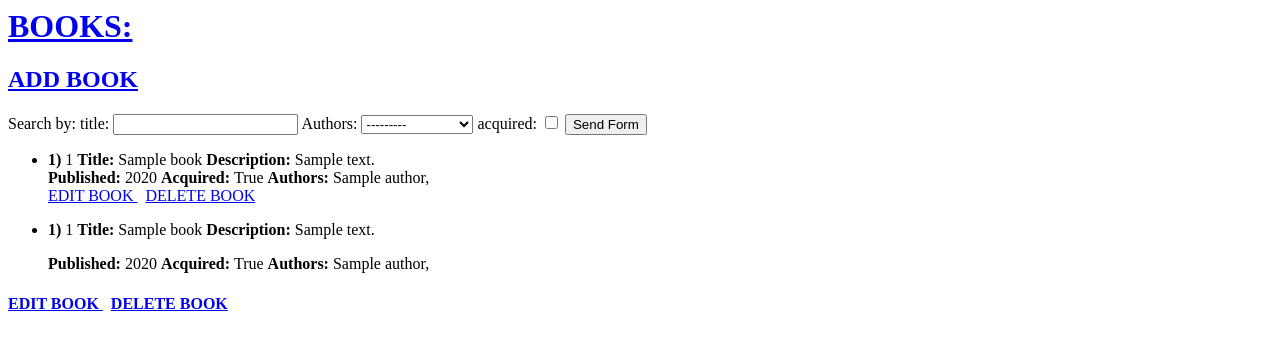
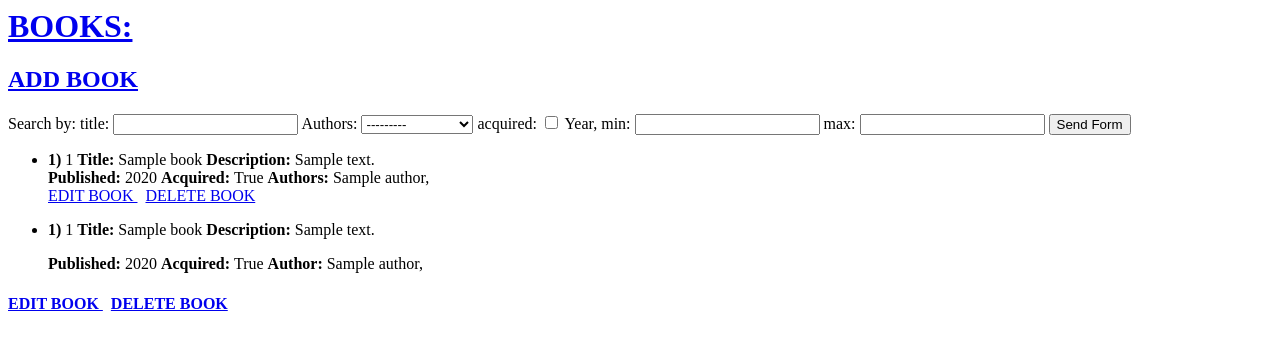
Before and after one commit to Rogalowski/BookStore, a Django app: template bookstore/books/templates/books/list_book_view.html in a window 1280 px wide. Shown: the top 350 px of the page. Run offline with Django 4.2, Linux system fonts and the light colour scheme; the template is opened without the code that fills it: values that come from a table or form of the project are taken from there, others are empty; tables that the repository leaves empty hold one stand-in row (values such as "Sample post").

Commit message:
Searchbar complete for one author selection

```diff
--- a/bookstore/books/forms.py
+++ b/bookstore/books/forms.py
@@ -25,9 +25,10 @@
     title = forms.CharField(label='Search by: title', required=False)
     authors = forms.ModelChoiceField(
         queryset=Author.objects.all(), required=False)
-    # authors = forms.CharField(required=False)
-    # publication_year =
     acquired = forms.BooleanField(label='acquired', required=False)
+    published_year_min = forms.IntegerField(
+        label='Year, min', required=False)
+    published_year_max = forms.IntegerField(label='max', required=False)
 
     class Meta:
         model = Book
@@ -35,6 +36,9 @@
             'title',
             'authors',
             'acquired',
+            # 'published_year',
+            'published_year_min',
+            'published_year_max',
         )
         labels = {
             "title": "Search by title/status",
--- a/bookstore/books/templates/books/list_book_view.html
+++ b/bookstore/books/templates/books/list_book_view.html
@@ -31,7 +31,8 @@
   </ul>
 
         {% empty %}
-         No search data from keyword: <b>{{ filtered_books  }} </b>
+         {% comment %} No search data from keyword: <b>{{ filtered_books  }} </b> {% endcomment %}
+         No search data from provided keywords
       {% endfor %}
 
 
@@ -46,7 +47,7 @@
    <p> <b>   {{ forloop.counter}})   </b>  {{book.external_id}}  <b>  Title: </b>    {{ book.title}}
     <b>    Description: </b>  {{ book.description }}</p>
     <b> Published:  </b>  {{book.published_year}} <b> Acquired: </b> {{book.acquired}}
-      <b> Authors: </b>
+      <b> Author: </b>
   {% for author in book.authors.all %}
 
   {{author}}
```
Also changed, not shown: bookstore/books/views.py (+20 -7 lines).
